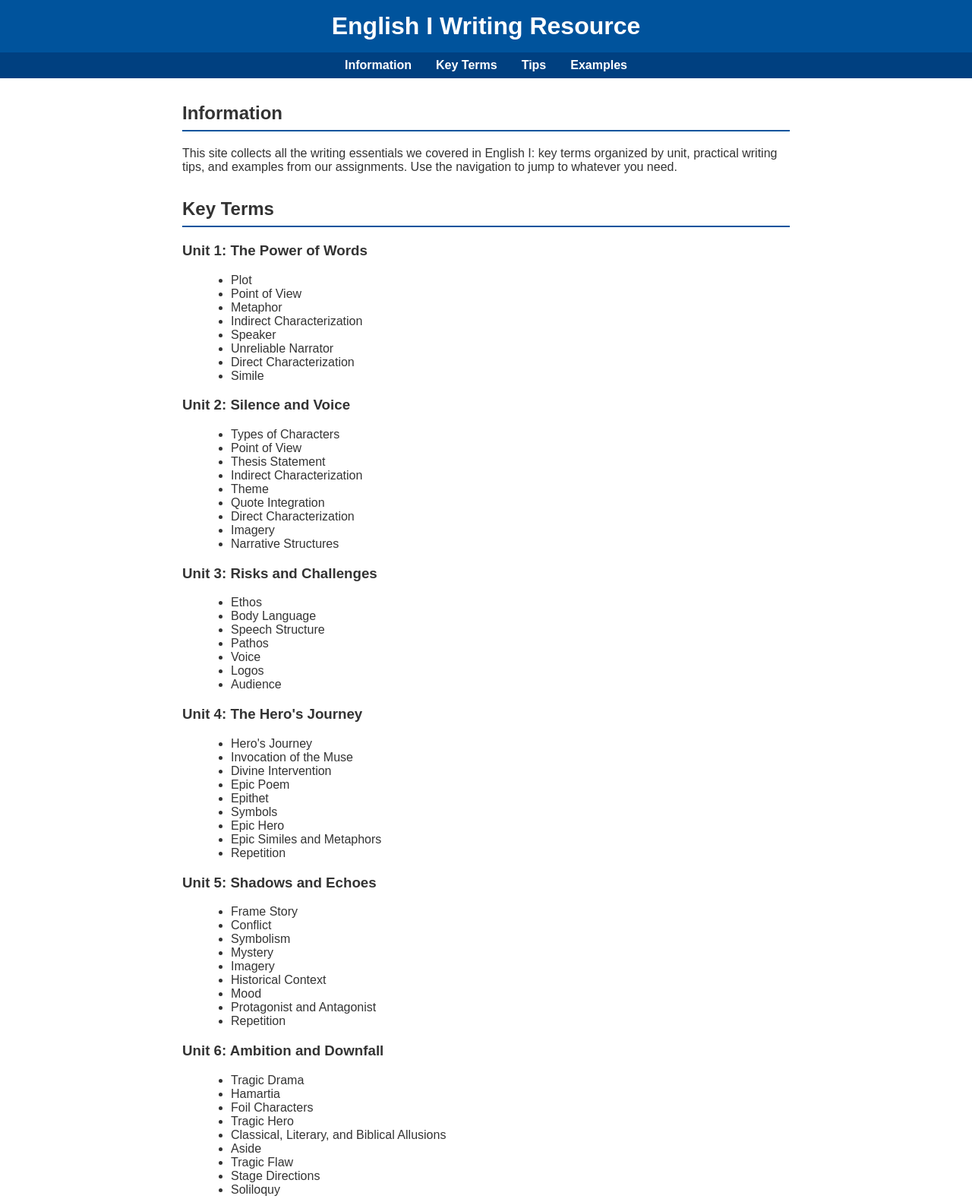
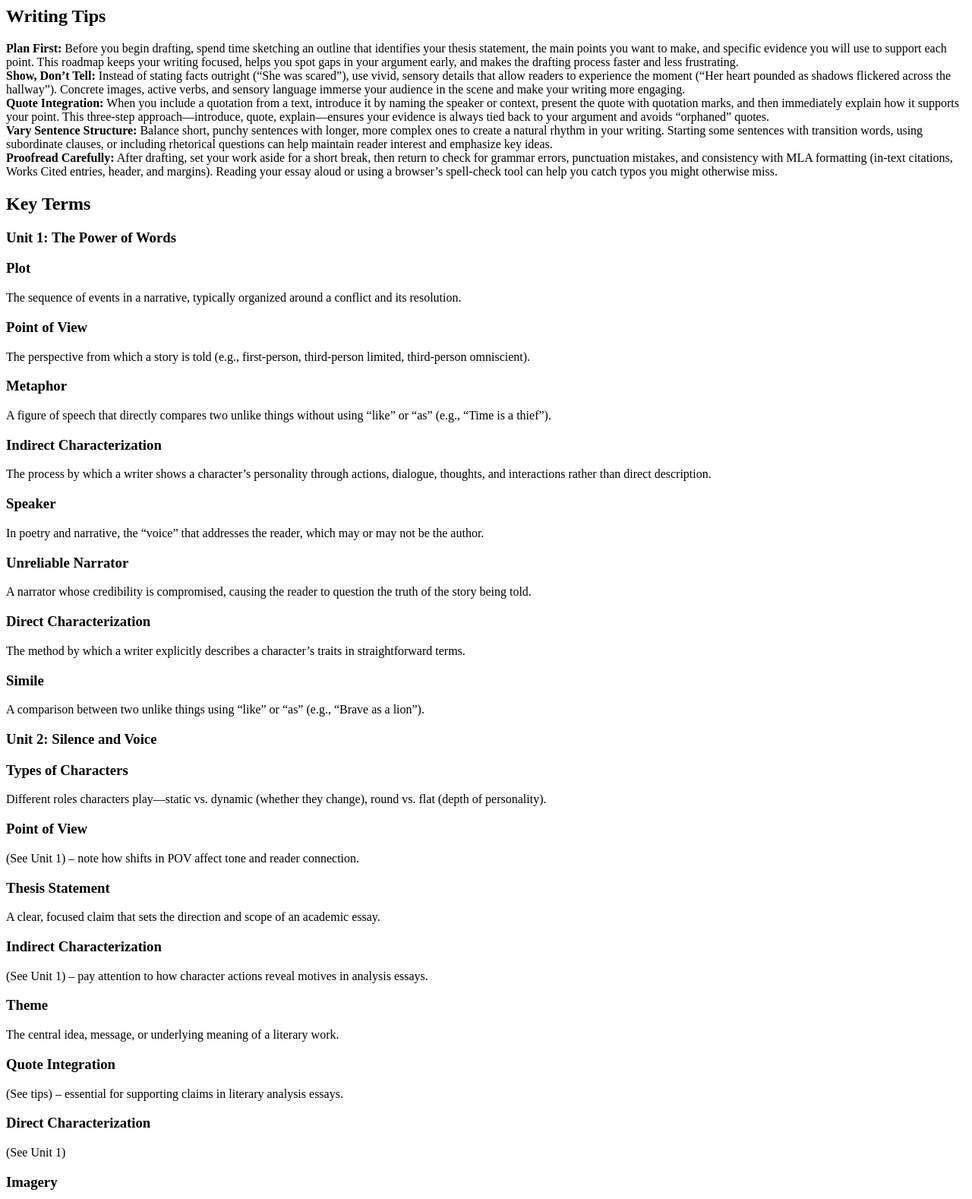
Before and after one commit to ryanhays123/english-project, a plain HTML site: page index.html in a window 1280 px wide. Shown: the top 1578 px of the page at 76% size. Drawn offline with Linux system fonts and the light colour scheme.

Commit message:
Updated index.html

```diff
--- a/index.html
+++ b/index.html
@@ -1,153 +1,92 @@
-<!DOCTYPE html>
-<html lang="en">
-<head>
-  <meta charset="UTF-8">
-  <meta name="viewport" content="width=device-width, initial-scale=1">
-  <title>English I Writing Resource</title>
-  <style>
-    body { font-family: Arial, sans-serif; margin: 0; padding: 0; color: #333; }
-    header { background: #00539C; color: #fff; padding: 1rem; text-align: center; }
-    header h1 { margin: 0; }
-    nav { background: #004080; }
-    nav ul { list-style: none; margin: 0; padding: 0.5rem; display: flex; justify-content: center; }
-    nav li { margin: 0 1rem; }
-    nav a { color: #fff; text-decoration: none; font-weight: bold; }
-    nav a:hover { text-decoration: underline; }
-    main { max-width: 800px; margin: 2rem auto; padding: 0 1rem; }
-    section { margin-bottom: 2rem; }
-    section h2 { border-bottom: 2px solid #00539C; padding-bottom: 0.5rem; }
-    .term-list ul { list-style: disc; margin-left: 1.5rem; }
-    .tip, .example { margin-bottom: 1rem; }
-    footer { background: #f4f4f4; text-align: center; padding: 1rem; font-size: 0.9rem; }
-  </style>
-</head>
-<body>
-  <header>
-    <h1>English I Writing Resource</h1>
-  </header>
-  <nav>
-    <ul>
-      <li><a href="#information">Information</a></li>
-      <li><a href="#key-terms">Key Terms</a></li>
-      <li><a href="#tips">Tips</a></li>
-      <li><a href="#examples">Examples</a></li>
-    </ul>
-  </nav>
-  <main>
-    <section id="information">
-      <h2>Information</h2>
-      <p>This site collects all the writing essentials we covered in English I: key terms organized by unit, practical writing tips, and examples from our assignments. Use the navigation to jump to whatever you need.</p>
-    </section>
+<!-- Expanded Tips Section -->
+<section id="tips">
+  <h2>Writing Tips</h2>
+  <div class="tip">
+    <strong>Plan First:</strong>
+    Before you begin drafting, spend time sketching an outline that identifies your thesis statement, the main points you want to make, and specific evidence you will use to support each point. This roadmap keeps your writing focused, helps you spot gaps in your argument early, and makes the drafting process faster and less frustrating.
+  </div>
+  <div class="tip">
+    <strong>Show, Don’t Tell:</strong>
+    Instead of stating facts outright (“She was scared”), use vivid, sensory details that allow readers to experience the moment (“Her heart pounded as shadows flickered across the hallway”). Concrete images, active verbs, and sensory language immerse your audience in the scene and make your writing more engaging.
+  </div>
+  <div class="tip">
+    <strong>Quote Integration:</strong>
+    When you include a quotation from a text, introduce it by naming the speaker or context, present the quote with quotation marks, and then immediately explain how it supports your point. This three-step approach—introduce, quote, explain—ensures your evidence is always tied back to your argument and avoids “orphaned” quotes.
+  </div>
+  <div class="tip">
+    <strong>Vary Sentence Structure:</strong>
+    Balance short, punchy sentences with longer, more complex ones to create a natural rhythm in your writing. Starting some sentences with transition words, using subordinate clauses, or including rhetorical questions can help maintain reader interest and emphasize key ideas.
+  </div>
+  <div class="tip">
+    <strong>Proofread Carefully:</strong>
+    After drafting, set your work aside for a short break, then return to check for grammar errors, punctuation mistakes, and consistency with MLA formatting (in-text citations, Works Cited entries, header, and margins). Reading your essay aloud or using a browser’s spell-check tool can help you catch typos you might otherwise miss.
+  </div>
+</section>
 
-    <section id="key-terms">
-      <h2>Key Terms</h2>
-      <div class="term-list">
-        <h3>Unit 1: The Power of Words</h3>
-        <ul>
-          <li>Plot</li>
-          <li>Point of View</li>
-          <li>Metaphor</li>
-          <li>Indirect Characterization</li>
-          <li>Speaker</li>
-          <li>Unreliable Narrator</li>
-          <li>Direct Characterization</li>
-          <li>Simile</li>
-        </ul>
-        <h3>Unit 2: Silence and Voice</h3>
-        <ul>
-          <li>Types of Characters</li>
-          <li>Point of View</li>
-          <li>Thesis Statement</li>
-          <li>Indirect Characterization</li>
-          <li>Theme</li>
-          <li>Quote Integration</li>
-          <li>Direct Characterization</li>
-          <li>Imagery</li>
-          <li>Narrative Structures</li>
-        </ul>
-        <h3>Unit 3: Risks and Challenges</h3>
-        <ul>
-          <li>Ethos</li>
-          <li>Body Language</li>
-          <li>Speech Structure</li>
-          <li>Pathos</li>
-          <li>Voice</li>
-          <li>Logos</li>
-          <li>Audience</li>
-        </ul>
-        <h3>Unit 4: The Hero's Journey</h3>
-        <ul>
-          <li>Hero's Journey</li>
-          <li>Invocation of the Muse</li>
-          <li>Divine Intervention</li>
-          <li>Epic Poem</li>
-          <li>Epithet</li>
-          <li>Symbols</li>
-          <li>Epic Hero</li>
-          <li>Epic Similes and Metaphors</li>
-          <li>Repetition</li>
-        </ul>
-        <h3>Unit 5: Shadows and Echoes</h3>
-        <ul>
-          <li>Frame Story</li>
-          <li>Conflict</li>
-          <li>Symbolism</li>
-          <li>Mystery</li>
-          <li>Imagery</li>
-          <li>Historical Context</li>
-          <li>Mood</li>
-          <li>Protagonist and Antagonist</li>
-          <li>Repetition</li>
-        </ul>
-        <h3>Unit 6: Ambition and Downfall</h3>
-        <ul>
-          <li>Tragic Drama</li>
-          <li>Hamartia</li>
-          <li>Foil Characters</li>
-          <li>Tragic Hero</li>
-          <li>Classical, Literary, and Biblical Allusions</li>
-          <li>Aside</li>
-          <li>Tragic Flaw</li>
-          <li>Stage Directions</li>
-          <li>Soliloquy</li>
-        </ul>
-      </div>
-    </section>
+<!-- Fully Defined Key Terms Section -->
+<section id="key-terms">
+  <h2>Key Terms</h2>
 
-    <section id="tips">
-      <h2>Tips</h2>
-      <div class="tip"><strong>Plan First:</strong> Create an outline with your thesis, main points, and evidence.</div>
-      <div class="tip"><strong>Show, Don’t Tell:</strong> Use concrete details and sensory language.</div>
-      <div class="tip"><strong>Quote Integration:</strong> Introduce, quote, then explain relevance.</div>
-      <div class="tip"><strong>Vary Sentence Structure:</strong> Mix simple, compound, and complex sentences.</div>
-      <div class="tip"><strong>Proofread:</strong> Check grammar, punctuation, and MLA formatting.</div>
-    </section>
+  <h3>Unit 1: The Power of Words</h3>
+  <div class="term"><h3>Plot</h3><p>The sequence of events in a narrative, typically organized around a conflict and its resolution.</p></div>
+  <div class="term"><h3>Point of View</h3><p>The perspective from which a story is told (e.g., first-person, third-person limited, third-person omniscient).</p></div>
+  <div class="term"><h3>Metaphor</h3><p>A figure of speech that directly compares two unlike things without using “like” or “as” (e.g., “Time is a thief”).</p></div>
+  <div class="term"><h3>Indirect Characterization</h3><p>The process by which a writer shows a character’s personality through actions, dialogue, thoughts, and interactions rather than direct description.</p></div>
+  <div class="term"><h3>Speaker</h3><p>In poetry and narrative, the “voice” that addresses the reader, which may or may not be the author.</p></div>
+  <div class="term"><h3>Unreliable Narrator</h3><p>A narrator whose credibility is compromised, causing the reader to question the truth of the story being told.</p></div>
+  <div class="term"><h3>Direct Characterization</h3><p>The method by which a writer explicitly describes a character’s traits in straightforward terms.</p></div>
+  <div class="term"><h3>Simile</h3><p>A comparison between two unlike things using “like” or “as” (e.g., “Brave as a lion”).</p></div>
 
-    <section id="examples">
-      <h2>Examples</h2>
-      <div class="example">
-        <h3>Thesis Example</h3>
-        <p>"In <em>Macbeth</em>, Shakespeare uses irony to reveal the corrosive effects of unchecked ambition on the human soul."</p>
-      </div>
-      <div class="example">
-        <h3>Topic Sentence Example</h3>
-        <p>"The episodic structure of <em>The Odyssey</em> highlights Odysseus’s growth as both a leader and individual through a series of trials."</p>
-      </div>
-      <div class="example">
-        <h3>Poetry Excerpt</h3>
-        <p>"Beneath the silver moon’s pale glow I wandered roads I used to know." <em>(Imagery, end rhyme, enjambment)</em></p>
-      </div>
-      <div class="example">
-        <h3>Speech Outline</h3>
-        <p><strong>Ethos:</strong> Cite research credentials<br>
-           <strong>Pathos:</strong> Share a personal story<br>
-           <strong>Logos:</strong> Present statistics<br>
-           <strong>Conclusion:</strong> Call to action</p>
-      </div>
-    </section>
-  </main>
-  <footer>
-    &copy; 2025 English I Writing Resource
-  </footer>
-</body>
-</html>
+  <h3>Unit 2: Silence and Voice</h3>
+  <div class="term"><h3>Types of Characters</h3><p>Different roles characters play—static vs. dynamic (whether they change), round vs. flat (depth of personality).</p></div>
+  <div class="term"><h3>Point of View</h3><p>(See Unit 1) – note how shifts in POV affect tone and reader connection.</p></div>
+  <div class="term"><h3>Thesis Statement</h3><p>A clear, focused claim that sets the direction and scope of an academic essay.</p></div>
+  <div class="term"><h3>Indirect Characterization</h3><p>(See Unit 1) – pay attention to how character actions reveal motives in analysis essays.</p></div>
+  <div class="term"><h3>Theme</h3><p>The central idea, message, or underlying meaning of a literary work.</p></div>
+  <div class="term"><h3>Quote Integration</h3><p>(See tips) – essential for supporting claims in literary analysis essays.</p></div>
+  <div class="term"><h3>Direct Characterization</h3><p>(See Unit 1)</p></div>
+  <div class="term"><h3>Imagery</h3><p>Language that creates sensory experiences for the reader through vivid description.</p></div>
+  <div class="term"><h3>Narrative Structures</h3><p>The organizational framework of a story (e.g., linear, flashback, framed narratives).</p></div>
+
+  <h3>Unit 3: Risks and Challenges</h3>
+  <div class="term"><h3>Ethos</h3><p>An appeal to the speaker’s credibility or character, showing they are trustworthy.</p></div>
+  <div class="term"><h3>Body Language</h3><p>Nonverbal cues—gestures, posture, facial expressions—that reinforce a speaker’s message.</p></div>
+  <div class="term"><h3>Speech Structure</h3><p>The organized flow of a speech, typically including an introduction, body, and conclusion with transitions.</p></div>
+  <div class="term"><h3>Pathos</h3><p>An appeal to the audience’s emotions, aiming to elicit feelings that support the argument.</p></div>
+  <div class="term"><h3>Voice</h3><p>The distinctive style or personality expressed by a writer or speaker.</p></div>
+  <div class="term"><h3>Logos</h3><p>An appeal to logic and reason, using data, facts, and rational arguments.</p></div>
+  <div class="term"><h3>Audience</h3><p>The intended recipients of a speech or text, whose values and expectations influence tone and content.</p></div>
+
+  <h3>Unit 4: The Hero’s Journey</h3>
+  <div class="term"><h3>Hero’s Journey</h3><p>A narrative pattern identified by Joseph Campbell in which a hero goes through stages of departure, initiation, and return.</p></div>
+  <div class="term"><h3>Invocation of the Muse</h3><p>A traditional plea to a divine spirit for inspiration, common in epic poetry.</p></div>
+  <div class="term"><h3>Divine Intervention</h3><p>Instances where gods or supernatural forces influence human events.</p></div>
+  <div class="term"><h3>Epic Poem</h3><p>A long narrative poem celebrating heroic deeds and events of cultural importance.</p></div>
+  <div class="term"><h3>Epithet</h3><p>A descriptive phrase expressing a characteristic quality of a person or thing (e.g., “rosy-fingered dawn”).</p></div>
+  <div class="term"><h3>Symbols</h3><p>Objects, characters, or actions that represent larger ideas or themes.</p></div>
+  <div class="term"><h3>Epic Hero</h3><p>The larger-than-life protagonist of an epic who embodies cultural values.</p></div>
+  <div class="term"><h3>Epic Similes and Metaphors</h3><p>Extended comparisons (often spanning lines) used to intensify the heroic stature of the subject.</p></div>
+  <div class="term"><h3>Repetition</h3><p>The purposeful reuse of words or phrases for emphasis and rhythm.</p></div>
+
+  <h3>Unit 5: Shadows and Echoes</h3>
+  <div class="term"><h3>Frame Story</h3><p>A narrative within which one or more other stories are told.</p></div>
+  <div class="term"><h3>Conflict</h3><p>The struggle between opposing forces that drives a plot.</p></div>
+  <div class="term"><h3>Symbolism</h3><p>(See Unit 4) – note darker or gothic symbols in setting and objects.</p></div>
+  <div class="term"><h3>Mystery</h3><p>The element of suspense or uncertainty that keeps readers engaged.</p></div>
+  <div class="term"><h3>Imagery</h3><p>(See Unit 2)</p></div>
+  <div class="term"><h3>Historical Context</h3><p>Background information about the time period and culture in which a text was written or set.</p></div>
+  <div class="term"><h3>Mood</h3><p>The atmosphere or emotional feeling evoked by a text.</p></div>
+  <div class="term"><h3>Protagonist and Antagonist</h3><p>The main character of a story (protagonist) and the character or force in opposition (antagonist).</p></div>
+  <div class="term"><h3>Repetition</h3><p>(See Unit 4)</p></div>
+
+  <h3>Unit 6: Ambition and Downfall</h3>
+  <div class="term"><h3>Tragic Drama</h3><p>A play in which the protagonist suffers downfall due to a combination of fate, personal flaws, and moral weaknesses.</p></div>
+  <div class="term"><h3>Hamartia</h3><p>The protagonist’s tragic error or flaw that leads to their downfall.</p></div>
+  <div class="term"><h3>Foil Characters</h3><p>Characters who contrast with the protagonist to highlight particular qualities.</p></div>
+  <div class="term"><h3>Tragic Hero</h3><p>A noble or virtuous character who has a fatal flaw and faces a downfall.</p></div>
+  <div class="term"><h3>Classical, Literary, and Biblical Allusions</h3><p>References to well-known works or stories that deepen meaning by echoing familiar themes.</p></div>
+  <div class="term"><h3>Aside</h3><p>A brief remark by a character to the audience that other characters on stage do not hear.</p></div>
+  <div class="term"><h3>Tragic Flaw</h3><p>The character trait—often hubris— that leads the tragic hero to poor decisions.</p></div>
+  <div class="term"><h3>Stage Directions</h3><p>Instructions in the script indicating movement, position, or tone of actors on stage.</p></div>
+  <div class="term"><h3>Soliloquy</h3><p>A long speech in which a character—usually alone on stage—reveals inner thoughts and feelings.</p></div>
+</section>
```
